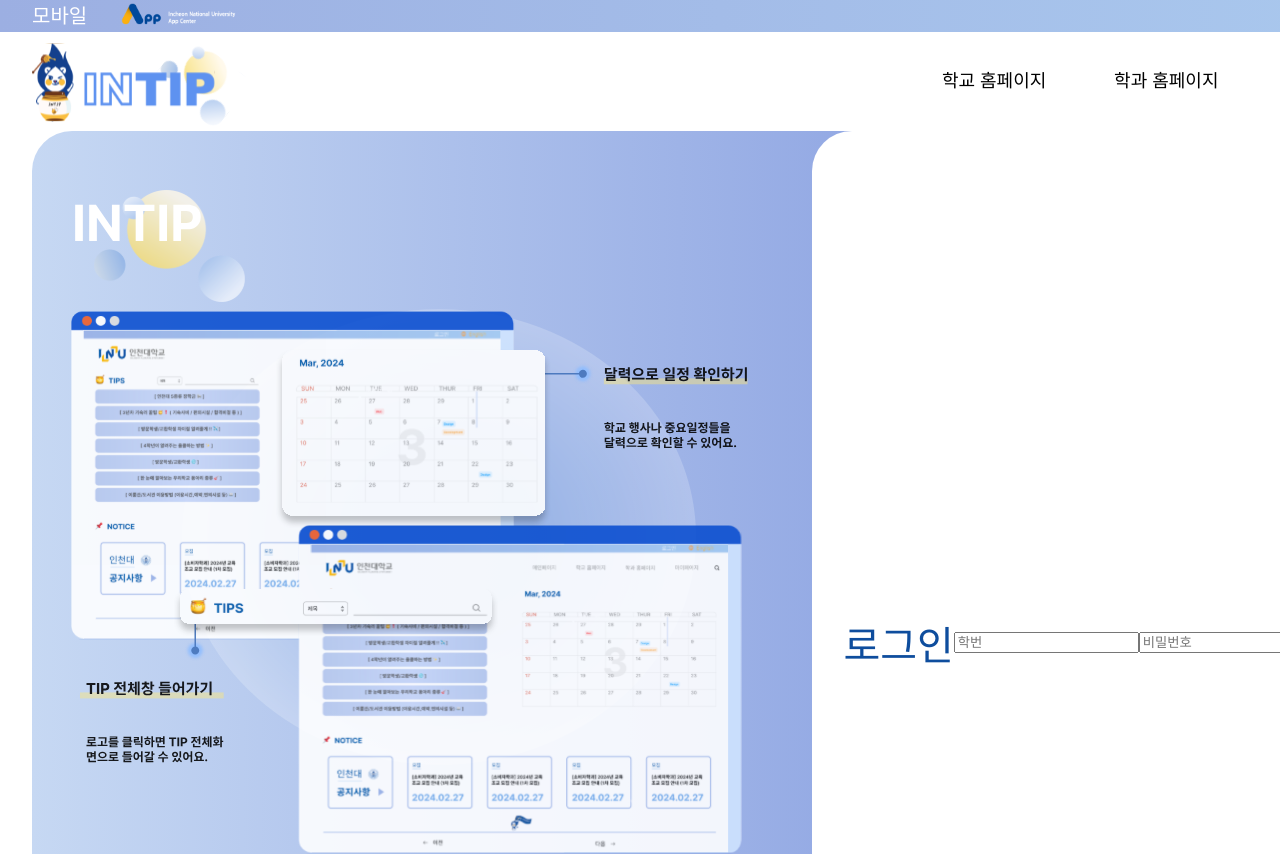
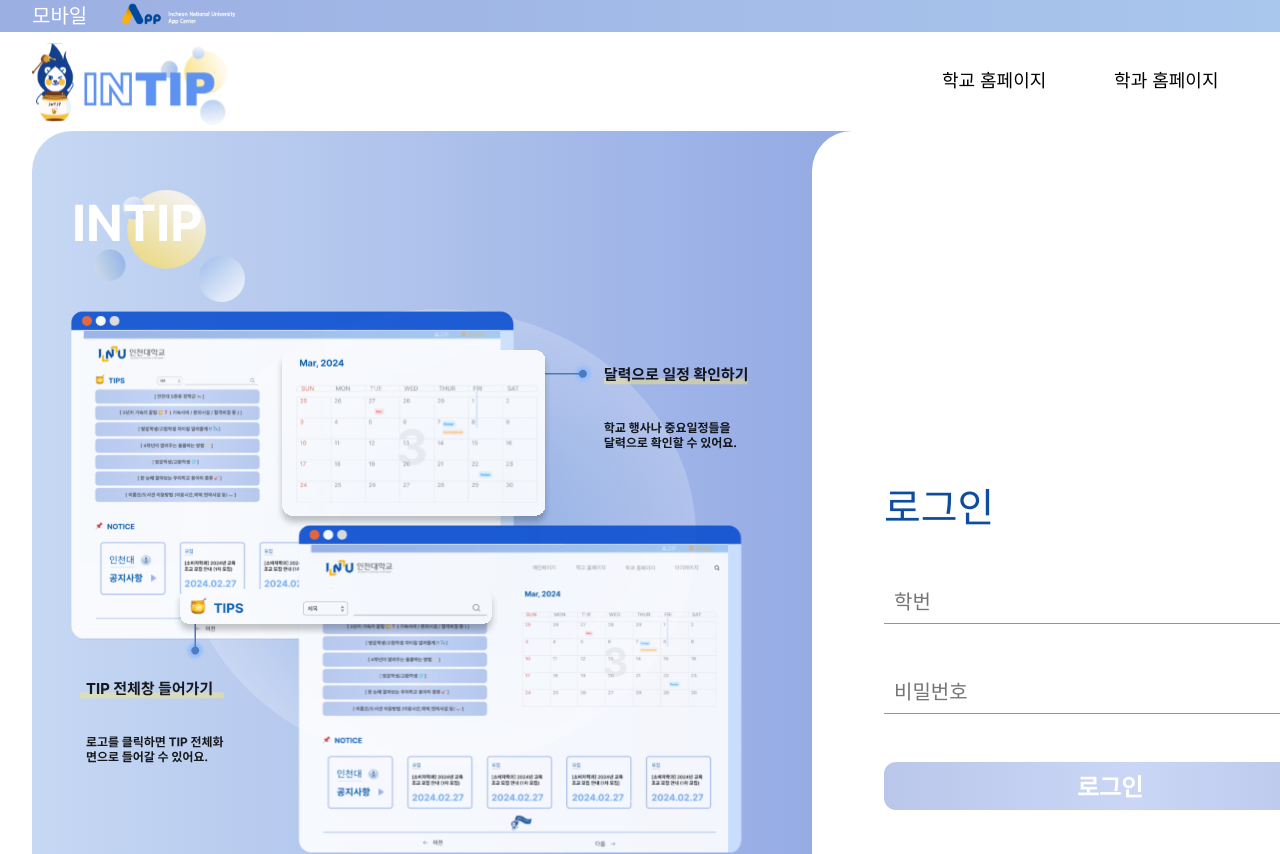
Before and after one commit to inu-appcenter/inu-portal-web, a React (Vite) app: page /login in a window 1280 px wide. Shown: the top 854 px of the page. Built offline with nearby package versions, Linux system fonts and the light colour scheme; a web font is replaced by a local one.

Commit message:
refactor: LoginPage

```diff
--- a/src/apis/axiosInstance.ts
+++ b/src/apis/axiosInstance.ts
@@ -1,71 +1,16 @@
 import axios from "axios";
-import useUserStore from "stores/useUserStore";
-import { refresh } from "apis/members";
 
 const axiosInstance = axios.create({
   baseURL: "https://portal.inuappcenter.kr/",
 });
 
-// 요청 인터셉터 - 토큰 설정
-axiosInstance.interceptors.request.use(
-  (config) => {
-    const { accessToken } = useUserStore.getState().tokenInfo;
-    if (accessToken) {
-      config.headers["Auth"] = accessToken;
-    }
-    return config;
-  },
-  (error) => {
-    return Promise.reject(error);
+// 응답 인터셉터
+axiosInstance.interceptors.response.use((response) => {
+  // 모든 응답의 response.data.msg 콘솔 출력
+  if (response.data && response.data.msg) {
+    console.log(response.data.msg);
   }
-);
-
-// 응답 인터셉터 - 401 에러 시 토큰 재발급 및 요청 재시도
-axiosInstance.interceptors.response.use(
-  (response) => {
-    // 모든 응답의 response.data.msg 콘솔 출력
-    if (response.data && response.data.msg) {
-      console.log(response.data.msg);
-    }
-    return response;
-  },
-  async (error) => {
-    const originalRequest = error.config;
-    if (
-      error.response &&
-      error.response.status === 401 &&
-      !originalRequest._retry
-    ) {
-      originalRequest._retry = true; // 재시도 방지 플래그 설정
-
-      try {
-        const { data } = await refresh(); // refresh API로 토큰 재발급
-        const newTokenInfo = data; // 새로운 토큰 정보
-
-        // 스토어에 새로운 토큰 정보 저장 (로컬스토리지에도 저장됨)
-        useUserStore.getState().setTokenInfo(newTokenInfo);
-
-        // 새로운 토큰을 요청 헤더에 추가하여 원래 요청을 재시도
-        axiosInstance.defaults.headers.common["Auth"] =
-          newTokenInfo.accessToken;
-        originalRequest.headers["Auth"] = newTokenInfo.accessToken;
-
-        return axiosInstance(originalRequest); // 기존 요청 재시도
-      } catch (refreshError) {
-        // 리프레시 토큰 재발급 실패 시
-        alert("로그인 정보가 만료되었습니다. 다시 로그인해 주세요.");
-        useUserStore.getState().setTokenInfo({
-          accessToken: "",
-          accessTokenExpiredTime: "",
-          refreshToken: "",
-          refreshTokenExpiredTime: "",
-        });
-        localStorage.removeItem("tokenInfo");
-        return Promise.reject(refreshError);
-      }
-    }
-    return Promise.reject(error);
-  }
-);
+  return response;
+});
 
 export default axiosInstance;
--- a/src/apis/members.ts
+++ b/src/apis/members.ts
@@ -1,10 +1,11 @@
 import axiosInstance from "apis/axiosInstance";
+import tokenInstance from "apis/tokenInstance";
 import { ApiResponse } from "types/common";
 import { TokenInfo, UserInfo } from "types/members";
 
 // 회원 가져오기
 export const getMembers = async (): Promise<ApiResponse<UserInfo>> => {
-  const response = await axiosInstance.get<ApiResponse<UserInfo>>(
+  const response = await tokenInstance.get<ApiResponse<UserInfo>>(
     `/api/members`
   );
   return response.data;
@@ -27,7 +28,7 @@ export const login = async (
 
 // 토큰 재발급
 export const refresh = async (): Promise<ApiResponse<TokenInfo>> => {
-  const response = await axiosInstance.post<ApiResponse<TokenInfo>>(
+  const response = await tokenInstance.post<ApiResponse<TokenInfo>>(
     `/api/members/refresh`
   );
   return response.data;
--- /dev/null
+++ b/src/apis/tokenInstance.ts
@@ -0,0 +1,76 @@
+import axios from "axios";
+import useUserStore from "stores/useUserStore";
+import { refresh } from "apis/members";
+
+const tokenInstance = axios.create({
+  baseURL: "https://portal.inuappcenter.kr/",
+});
+
+// 요청 인터셉터 - 토큰 설정
+tokenInstance.interceptors.request.use(
+  (config) => {
+    const { accessToken } = useUserStore.getState().tokenInfo;
+    if (accessToken) {
+      config.headers["Auth"] = accessToken;
+    } else {
+      alert("로그인이 필요합니다. 로그인해 주세요.");
+      return Promise.reject(
+        new axios.Cancel("토큰이 없어 요청이 취소되었습니다.")
+      );
+    }
+    return config;
+  },
+  (error) => {
+    return Promise.reject(error);
+  }
+);
+
+// 응답 인터셉터 - 401 에러 시 토큰 재발급 및 요청 재시도
+tokenInstance.interceptors.response.use(
+  (response) => {
+    // 모든 응답의 response.data.msg 콘솔 출력
+    if (response.data && response.data.msg) {
+      console.log(response.data.msg);
+    }
+    return response;
+  },
+  async (error) => {
+    const originalRequest = error.config;
+    if (
+      error.response &&
+      error.response.status === 401 &&
+      !originalRequest._retry
+    ) {
+      originalRequest._retry = true; // 재시도 방지 플래그 설정
+
+      try {
+        const { data } = await refresh(); // refresh API로 토큰 재발급
+        const newTokenInfo = data; // 새로운 토큰 정보
+
+        // 스토어에 새로운 토큰 정보 저장 (로컬스토리지에도 저장됨)
+        useUserStore.getState().setTokenInfo(newTokenInfo);
+
+        // 새로운 토큰을 요청 헤더에 추가하여 원래 요청을 재시도
+        tokenInstance.defaults.headers.common["Auth"] =
+          newTokenInfo.accessToken;
+        originalRequest.headers["Auth"] = newTokenInfo.accessToken;
+
+        return tokenInstance(originalRequest); // 기존 요청 재시도
+      } catch (refreshError) {
+        // 리프레시 토큰 재발급 실패 시
+        alert("로그인 정보가 만료되었습니다. 다시 로그인해 주세요.");
+        useUserStore.getState().setTokenInfo({
+          accessToken: "",
+          accessTokenExpiredTime: "",
+          refreshToken: "",
+          refreshTokenExpiredTime: "",
+        });
+        localStorage.removeItem("tokenInfo");
+        return Promise.reject(refreshError);
+      }
+    }
+    return Promise.reject(error);
+  }
+);
+
+export default tokenInstance;
--- a/src/components/login/LoginInputs.tsx
+++ b/src/components/login/LoginInputs.tsx
@@ -3,6 +3,9 @@ import styled from "styled-components";
 import { login } from "apis/members";
 import useUserStore from "stores/useUserStore";
 import { useNavigate } from "react-router-dom";
+import axios from "axios";
+import loginUser from "resources/assets/login/login-user.svg";
+import loginPassword from "resources/assets/login/login-password.svg";
 
 export default function LoginInputs() {
   const [studentId, setStudentId] = useState("");
@@ -17,19 +20,32 @@ export default function LoginInputs() {
   };
 
   const handleLogin = async () => {
+    if (!studentId || !password) {
+      alert("학번과 비밀번호를 입력해주세요.");
+      return;
+    }
     try {
       const reponse = await login(studentId, password);
       setTokenInfo(reponse.data);
       navigate(-1);
     } catch (error) {
       console.error("로그인 실패", error);
+      if (axios.isAxiosError(error) && error.response) {
+        switch (error.response.status) {
+          case 401:
+            alert("학번 또는 비밀번호가 틀립니다.");
+            break;
+          default:
+            alert("로그인 실패");
+            break;
+        }
+      }
     }
   };
 
   return (
     <LoginInputsWrapper>
       <h1>로그인</h1>
-      <div>
       <span>
         <input
           type="text"
@@ -38,6 +54,7 @@ export default function LoginInputs() {
           onChange={(e) => setStudentId(e.target.value)}
           onKeyDown={handleKeyPress}
         />
+        <img src={loginUser} alt="" />
       </span>
       <span>
         <input
@@ -47,8 +64,8 @@ export default function LoginInputs() {
           onChange={(e) => setPassword(e.target.value)}
           onKeyDown={handleKeyPress}
         />
+        <img src={loginPassword} alt="" />
       </span>
-      </div>
       <button onClick={handleLogin}>로그인</button>
     </LoginInputsWrapper>
   );
@@ -62,8 +79,11 @@ const LoginInputsWrapper = styled.div`
   background-color: white;
 
   display: flex;
-  align-items: center;
+  flex-direction: column;
   justify-content: center;
+  gap: 48px;
+
+  padding: 0 72px;
 
   h1 {
     font-size: 40px;
@@ -72,4 +92,33 @@ const LoginInputsWrapper = styled.div`
     color: #0e4d9d;
     margin: 0;
   }
+  span {
+    border-bottom: 1px solid rgba(150, 150, 150, 1);
+    display: flex;
+    align-items: center;
+    input {
+      flex: 1;
+      border: none;
+      font-size: 20px;
+      margin: 8px;
+    }
+    img {
+      margin: 8px;
+      width: 24px;
+    }
+  }
+  button {
+    height: 48px;
+    background: linear-gradient(
+      90deg,
+      rgba(156, 175, 226, 0.7) 0%,
+      rgba(181, 197, 242, 0.7) 55%,
+      rgba(156, 175, 226, 0.7) 100%
+    );
+    border: none;
+    border-radius: 12px;
+    font-weight: 600;
+    font-size: 24px;
+    color: white;
+  }
 `;
--- a/src/pages/RootPage.tsx
+++ b/src/pages/RootPage.tsx
@@ -9,7 +9,7 @@ export default function RootPage() {
     <RootPageWrapper>
       <Header />
       <Nav />
-      <main>
+      <main style={{ minHeight: 1024 }}>
         <Outlet />
       </main>
       <Footer />
```
Also changed, not shown: src/resources/assets/login/login-password.svg (added), src/resources/assets/login/login-user.svg (added). Lines whose indentation alone changed are shown as unchanged.
